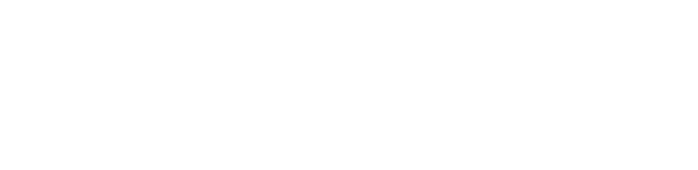
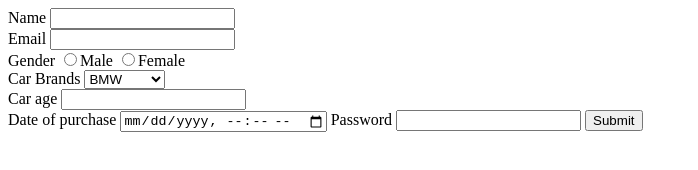
Before and after one commit to acciojob/car-insurance-form-vaibhav7174, a website: page main.html in a window 1280 px wide. Shown: the whole page, without its empty margins (0-698 px from the left). Drawn offline with Linux system fonts and the light colour scheme.

Commit message:
created a submission

```diff
--- a/main.html
+++ b/main.html
@@ -8,6 +8,41 @@
 
 <body>
 	<!-- the entire body must be written by student -->
+	<form action="" method="post">
+		<label for="name">Name</label>
+		<input type="text" name="name" id="name" required>
+		<br>
+
+		<label for="email">Email</label>
+		<input type="email" name="email" id="email" required>
+		<br>
+
+		<label for="gender">Gender</label>
+		<input type="radio" name="gender" id="gender" required>Male</input>
+		<input type="radio" name="gender" id="gender" required>Female</input>
+		<br>
+
+		<label for="cars">Car Brands</label>
+		<select name="cars" id="cars">
+			<option value="bmw">BMW</option>
+			<option value="audi">Audi</option>
+			<option value="mercedez">Mercedez</option>
+		</select>
+		<br>
+
+		<label for="carage">Car age</label>
+		<input type="text" name="carage" id="carage" value="" required>
+		<br>
+
+		<label for="dop">Date of purchase</label>
+		<input type="datetime-local" name="dop" id="dop" required>
+
+		<label for="password">Password</label>
+		<input type="password" name="password" id="password" value="" required>
+
+		<button type="submit">Submit</button>
+	</form>
+
     <script type="text/javascript" src="./script.js">
 </script>
 
```
